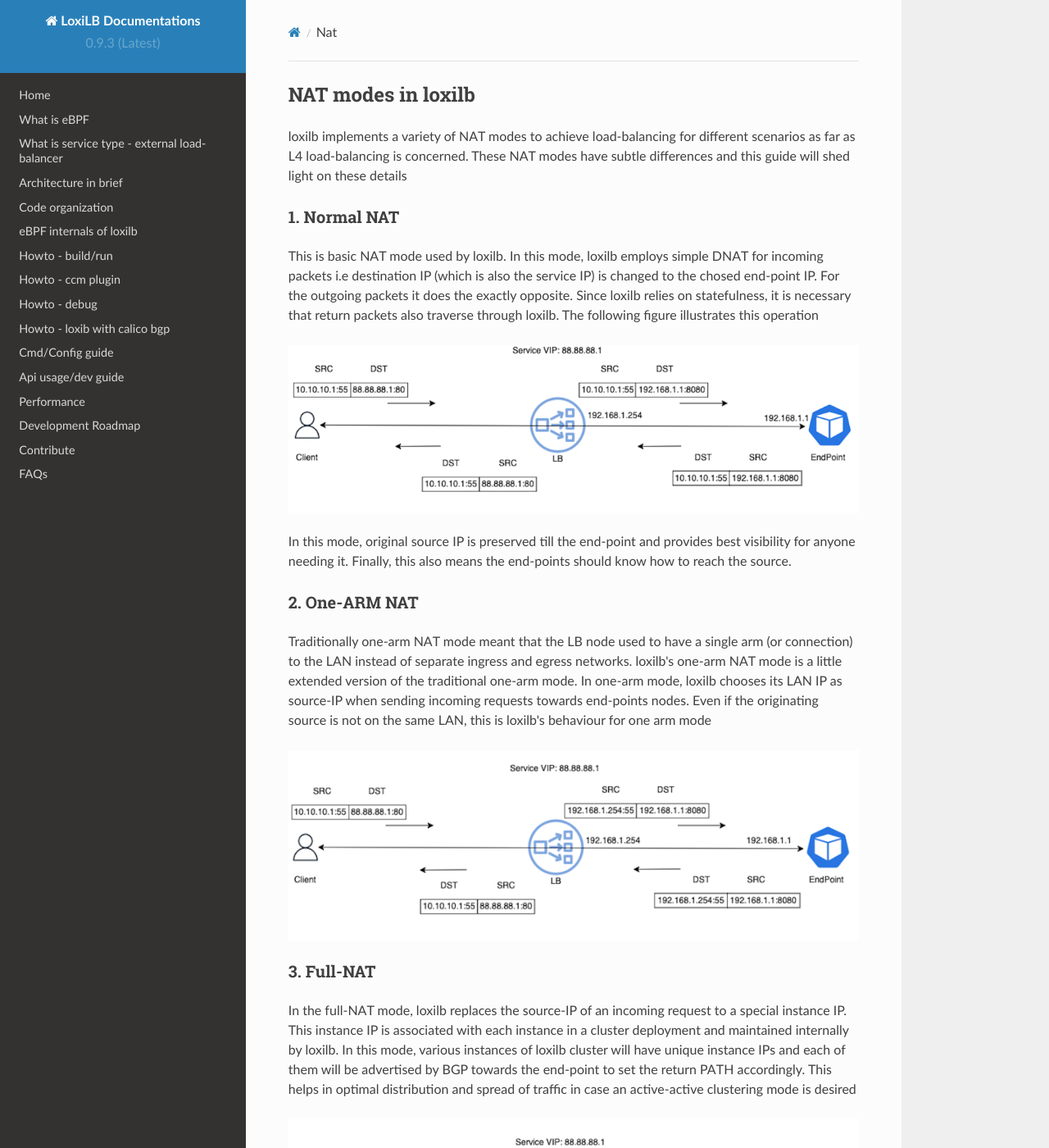
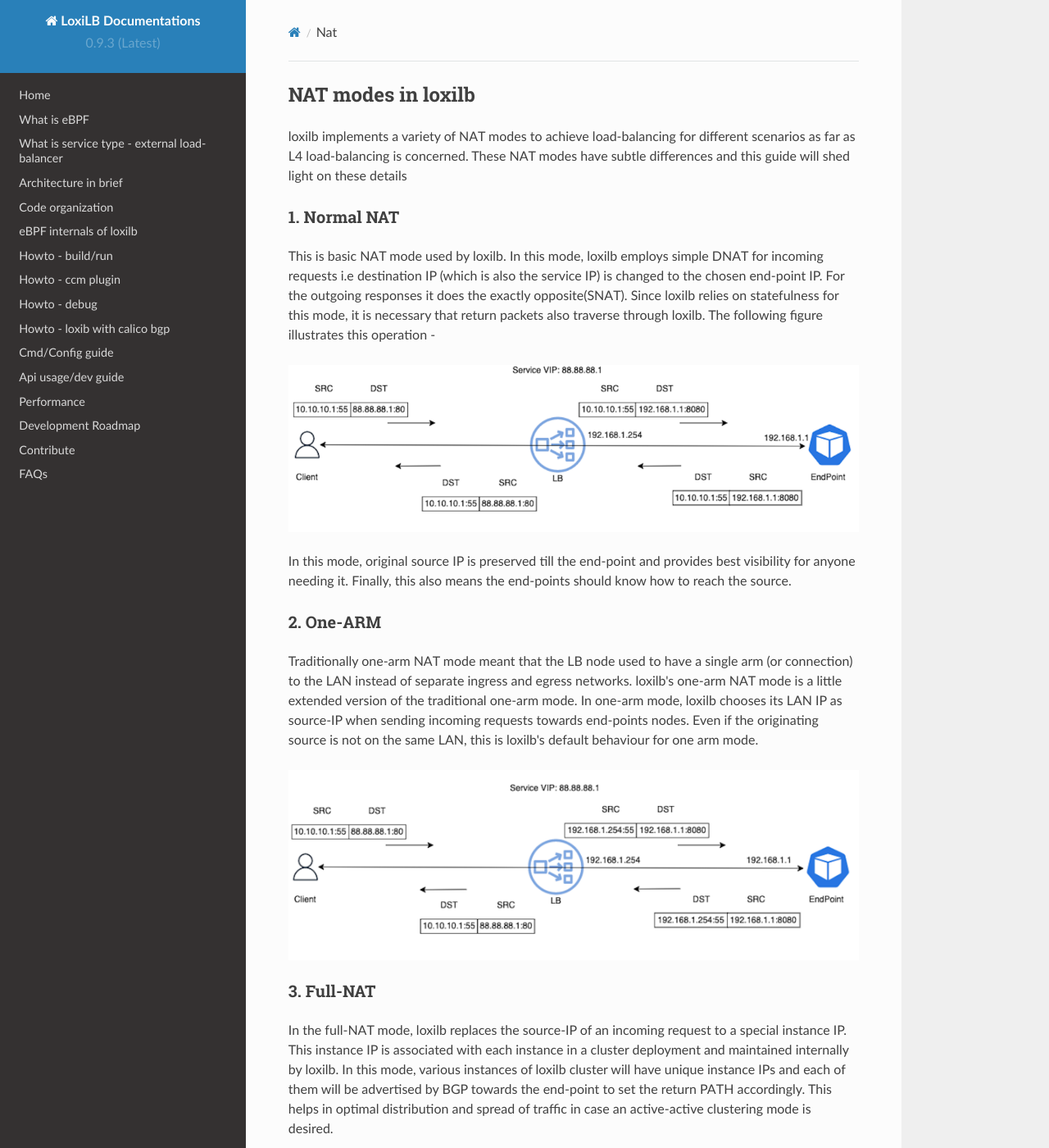
Before and after one commit to loxilb-io/loxilbdocs, an MkDocs documentation site: the page built from docs/nat.md, in a window 1280 px wide and 1400 px high. Shown: the whole window at 82% size. Built offline with MkDocs 1.6.1, drawn with Linux system fonts in a browser that asks for light colours; nearby versions of some CDN libraries.

Commit message:
Update nat.md

```diff
--- a/docs/nat.md
+++ b/docs/nat.md
@@ -4,21 +4,21 @@
 
 ### 1. Normal NAT
 
-This is basic NAT mode used by loxilb. In this mode, loxilb employs simple DNAT for incoming packets i.e destination IP (which is also the service IP) is changed to the chosed end-point IP. For the outgoing packets it does the exactly opposite. Since loxilb relies on statefulness, it is necessary that return packets also traverse through loxilb. The following figure illustrates this operation
+This is basic NAT mode used by loxilb. In this mode, loxilb employs simple DNAT for incoming requests i.e destination IP (which is also the service IP) is changed to the chosen end-point IP. For the outgoing responses it does the exactly opposite(SNAT). Since loxilb relies on statefulness for this mode, it is necessary that return packets also traverse through loxilb. The following figure illustrates this operation -
 
 ![normal nat](photos/dnat1.png)
 
 In this mode, original source IP is preserved till the end-point and provides best visibility for anyone needing it. Finally, this also means the end-points should know how to reach the source.
 
-### 2. One-ARM NAT
+### 2. One-ARM
 
-Traditionally one-arm NAT mode meant that the LB node used to have a single arm (or connection) to the LAN instead of separate ingress and egress networks. loxilb's one-arm NAT mode is a little extended version of the traditional one-arm mode. In one-arm mode, loxilb chooses its LAN IP as source-IP when sending incoming requests towards end-points nodes. Even if the originating source is not on the same LAN, this is loxilb's behaviour for one arm mode
+Traditionally one-arm NAT mode meant that the LB node used to have a single arm (or connection) to the LAN instead of separate ingress and egress networks. loxilb's one-arm NAT mode is a little extended version of the traditional one-arm mode. In one-arm mode, loxilb chooses its LAN IP as source-IP when sending incoming requests towards end-points nodes. Even if the originating source is not on the same LAN, this is loxilb's default behaviour for one arm mode.
 
 ![normal nat](photos/onearm.png)
 
 ### 3. Full-NAT
 
-In the full-NAT mode, loxilb replaces the source-IP of an incoming request to a special instance IP. This instance IP is associated with each instance in a cluster deployment and maintained internally by loxilb. In this mode, various instances of loxilb cluster will have unique instance IPs and each of them will be advertised by BGP towards the end-point to set the return PATH accordingly. This helps in optimal distribution and spread of traffic in case an active-active clustering mode is desired
+In the full-NAT mode, loxilb replaces the source-IP of an incoming request to a special instance IP. This instance IP is associated with each instance in a cluster deployment and maintained internally by loxilb. In this mode, various instances of loxilb cluster will have unique instance IPs and each of them will be advertised by BGP towards the end-point to set the return PATH accordingly. This helps in optimal distribution and spread of traffic in case an active-active clustering mode is desired.
 
 ![normal nat](photos/fullnat.png)
 
```
